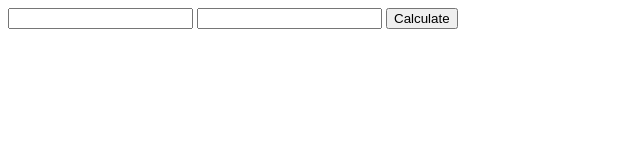
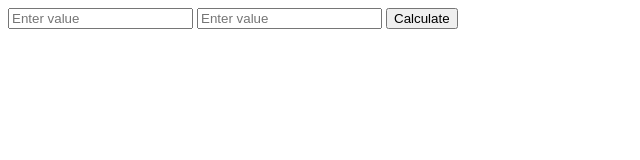
Before and after one commit to Huzaifa-Shakoor/prompt-calculator, a plain HTML site: page index.html in a window 1280 px wide. Shown: the whole page, without its empty margins (0-640 px from the left). Drawn offline with Linux system fonts and the light colour scheme.

Commit message:
all equation done

```diff
--- a/index.html
+++ b/index.html
@@ -7,8 +7,8 @@
 </head>
 <body>
     <div class="container">
-        <input type="number" id="val-1">
-        <input type="number" id="val-2">
+        <input type="number" id="val-1" placeholder="Enter value">
+        <input type="number" id="val-2"  placeholder="Enter value">
         <button onclick="myfunction()">Calculate</button>
     </div>
     <script src="./app.js"></script>
```
